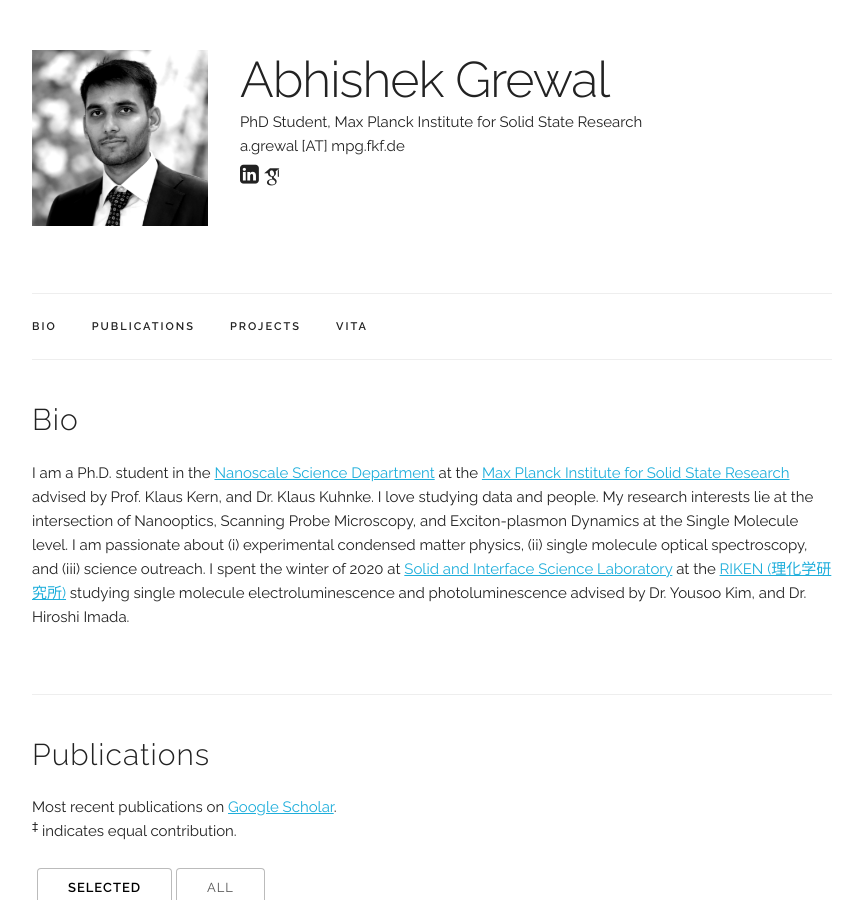
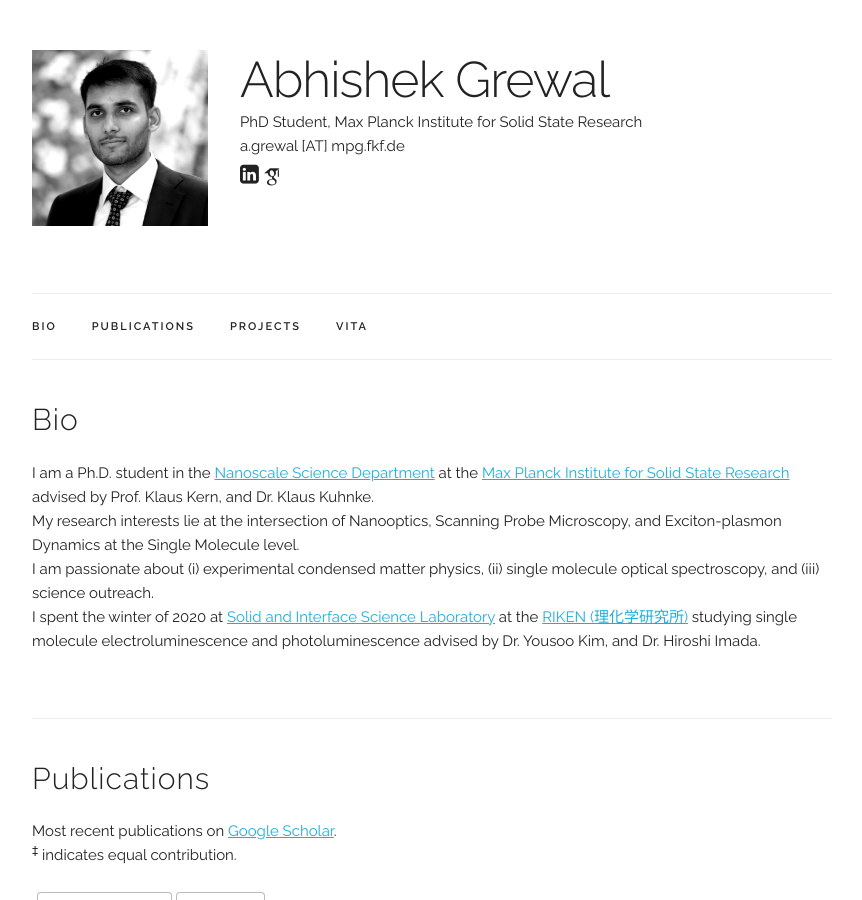
Before and after one commit to abhishekgrewal/abhishekgrewal.github.io, a Jekyll site: the page built from index.html, in a window 1280 px wide and 900 px high. Shown: the whole window, without its empty margins (208-1070 px from the left). Built offline with Jekyll 4.4.1, drawn with Linux system fonts in a browser that asks for light colours; some web fonts are replaced.

Commit message:
Update index.html

```diff
--- a/index.html
+++ b/index.html
@@ -6,10 +6,9 @@
 <div class="docs-section" id="bio">
   <h4>Bio</h4>
   <p>
-  I am a Ph.D. student in the <a href="https://www.fkf.mpg.de/3732/40_Kern">Nanoscale Science Department</a> at the <a href="https://www.fkf.mpg.de/en">Max Planck Institute for Solid State Research</a> advised by Prof. Klaus Kern, and Dr. Klaus Kuhnke.
-  I love studying data and people.
-  My research interests lie at the intersection of Nanooptics, Scanning Probe Microscopy, and Exciton-plasmon Dynamics at the Single Molecule level.
-  I am passionate about (i) experimental condensed matter physics, (ii) single molecule optical spectroscopy, and (iii) science outreach.
+  I am a Ph.D. student in the <a href="https://www.fkf.mpg.de/3732/40_Kern">Nanoscale Science Department</a> at the <a href="https://www.fkf.mpg.de/en">Max Planck Institute for Solid State Research</a> advised by Prof. Klaus Kern, and Dr. Klaus Kuhnke.<br/>
+    My research interests lie at the intersection of Nanooptics, Scanning Probe Microscopy, and Exciton-plasmon Dynamics at the Single Molecule level.<br/>
+  I am passionate about (i) experimental condensed matter physics, (ii) single molecule optical spectroscopy, and (iii) science outreach.<br/>
   I spent the winter of 2020 at <a href="http://www2.riken.jp/Kimlab/">Solid and Interface Science Laboratory</a> at the <a href="https://www.riken.jp/en/">RIKEN (理化学研究所)</a> studying single molecule electroluminescence and photoluminescence advised by Dr. Yousoo Kim, and Dr. Hiroshi Imada.
   </p>
 </div>
```
